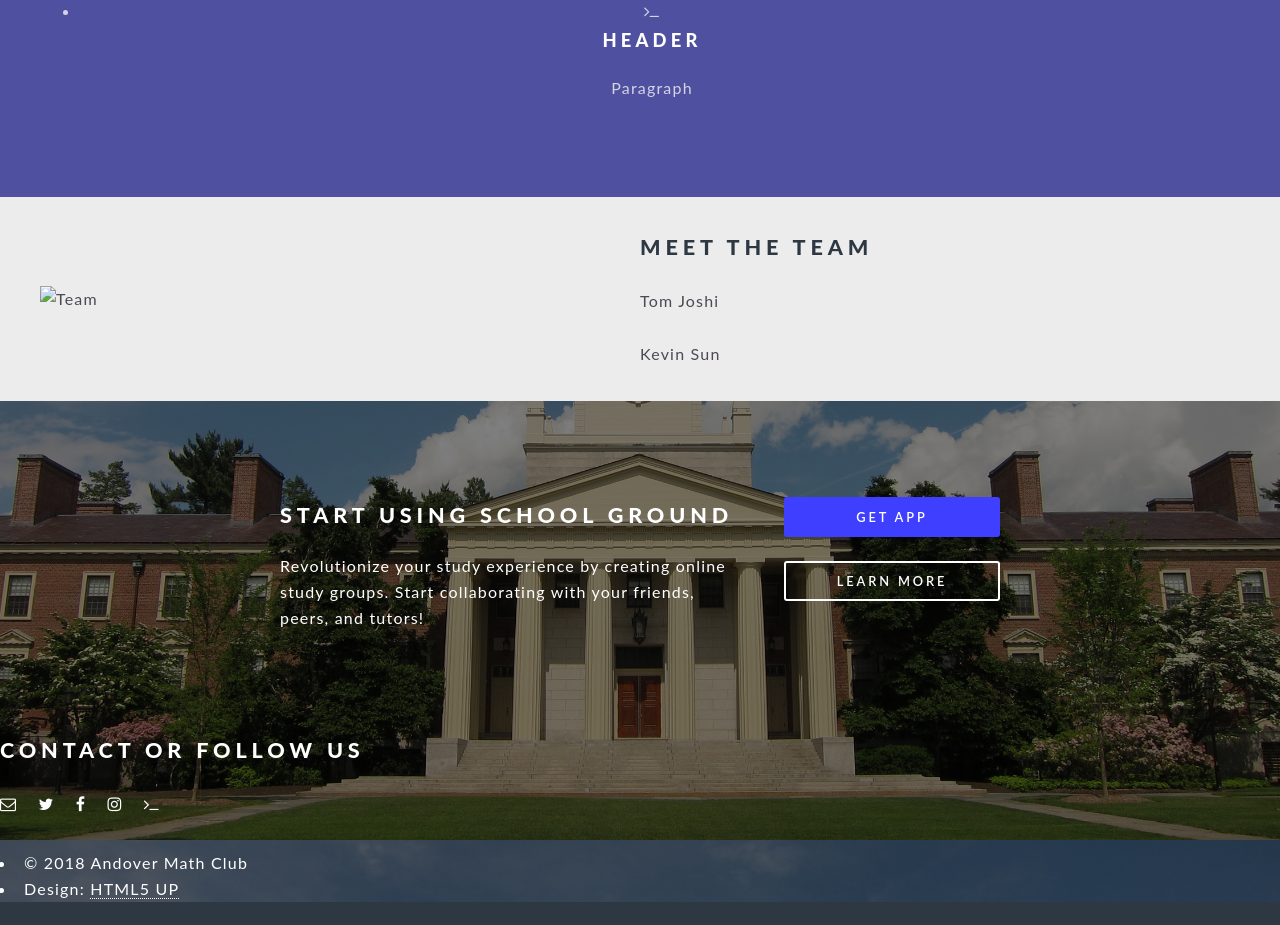
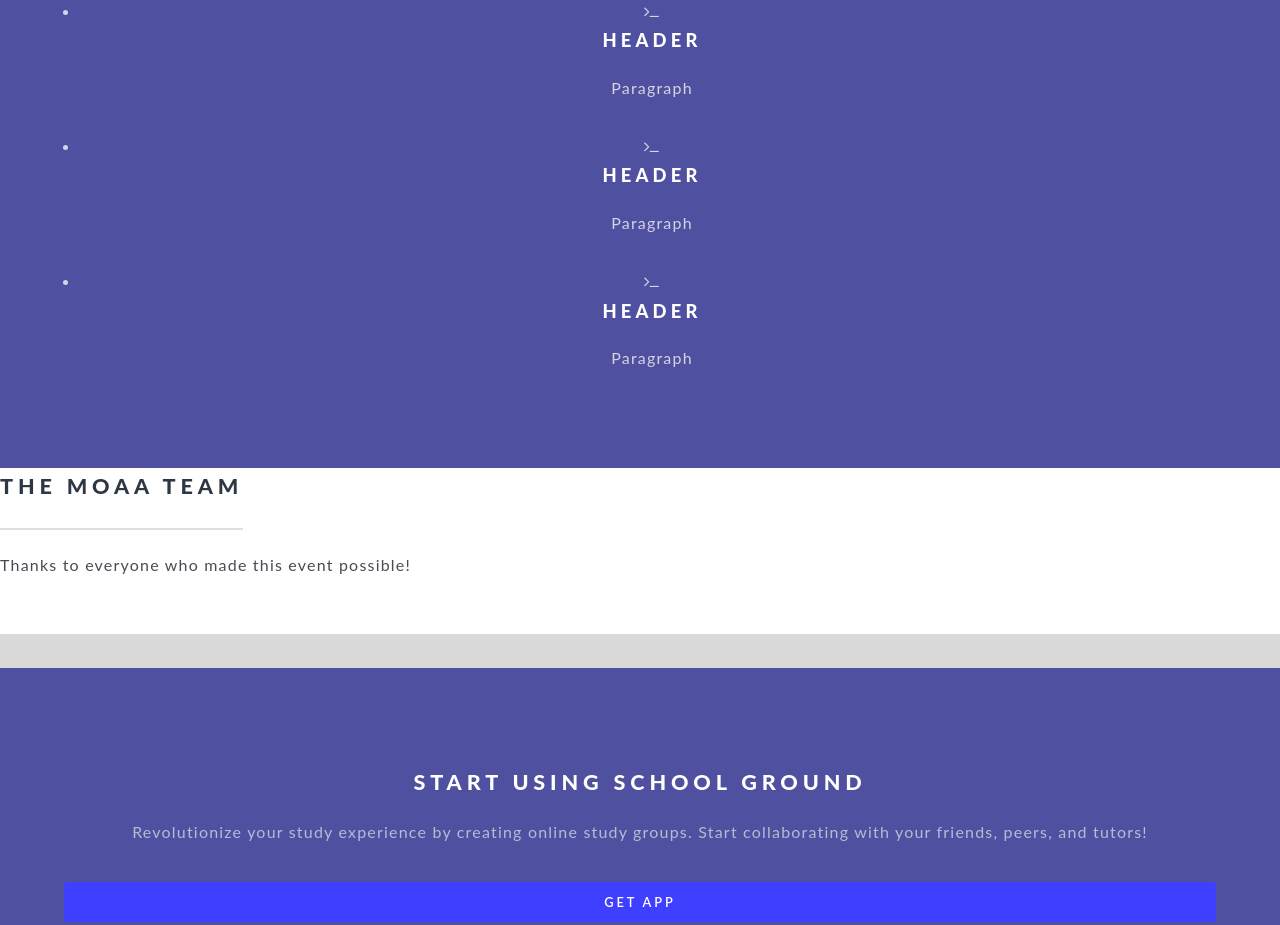
Before and after one commit to justinchang1124/justinchang1124.github.io, a plain HTML site: page index.html in a window 1280 px wide. Shown: the part 2360-3285 px from the top of the page. Drawn offline with Linux system fonts and the light colour scheme.

Commit message:
Update index.html

```diff
--- a/index.html
+++ b/index.html
@@ -124,8 +124,16 @@
               <h3>Header</h3>
               <p>Paragraph</p>
             </li>
+            <li class="icon fa-terminal">
+              <h3>Header</h3>
+              <p>Paragraph</p>
+            </li>
           </ul>
           <ul class="travel">
+            <li class="icon fa-terminal">
+              <h3>Header</h3>
+              <p>Paragraph</p>
+            </li>
             <li class="icon fa-terminal">
               <h3>Header</h3>
               <p>Paragraph</p>
@@ -135,23 +143,20 @@
       </section>
       <!-- team -->
       <section class="wrapper alt style5" id="team">
+         <header class="major">
+            <h2>The MOAA Team</h2>
+            <p>Thanks to everyone who made this event possible!</p>
+        </header>
+        <!-- Image and Caption: Rinse and repeat! -->
         <section class="spotlight">
               <div class="image">
-                        <img style="margin: 40px" src="/assets/images/team-23e13da37f90cf09d910c69c2e685ffac4e248ea63603e92319345955803167a.png" alt="Team"/>
               </div>
               <div class="content">
-                        <h2>Meet the Team
-                  </h2>
-                        <p>
-                            Tom Joshi
-                    <br/>
-                            <br/>Kevin Sun
-                        </p>
               </div>
         </section>
       </section>
-            <!-- CTA -->
-            <section class="wrapper style4" id="cta">
+            <!-- acknowledgements -->
+            <section class="wrapper style3 special" id="acknowledgements">
                 <div class="inner">
                     <header>
                         <h2>Start Using School Ground
```
Lines whose indentation alone changed are shown as unchanged.
